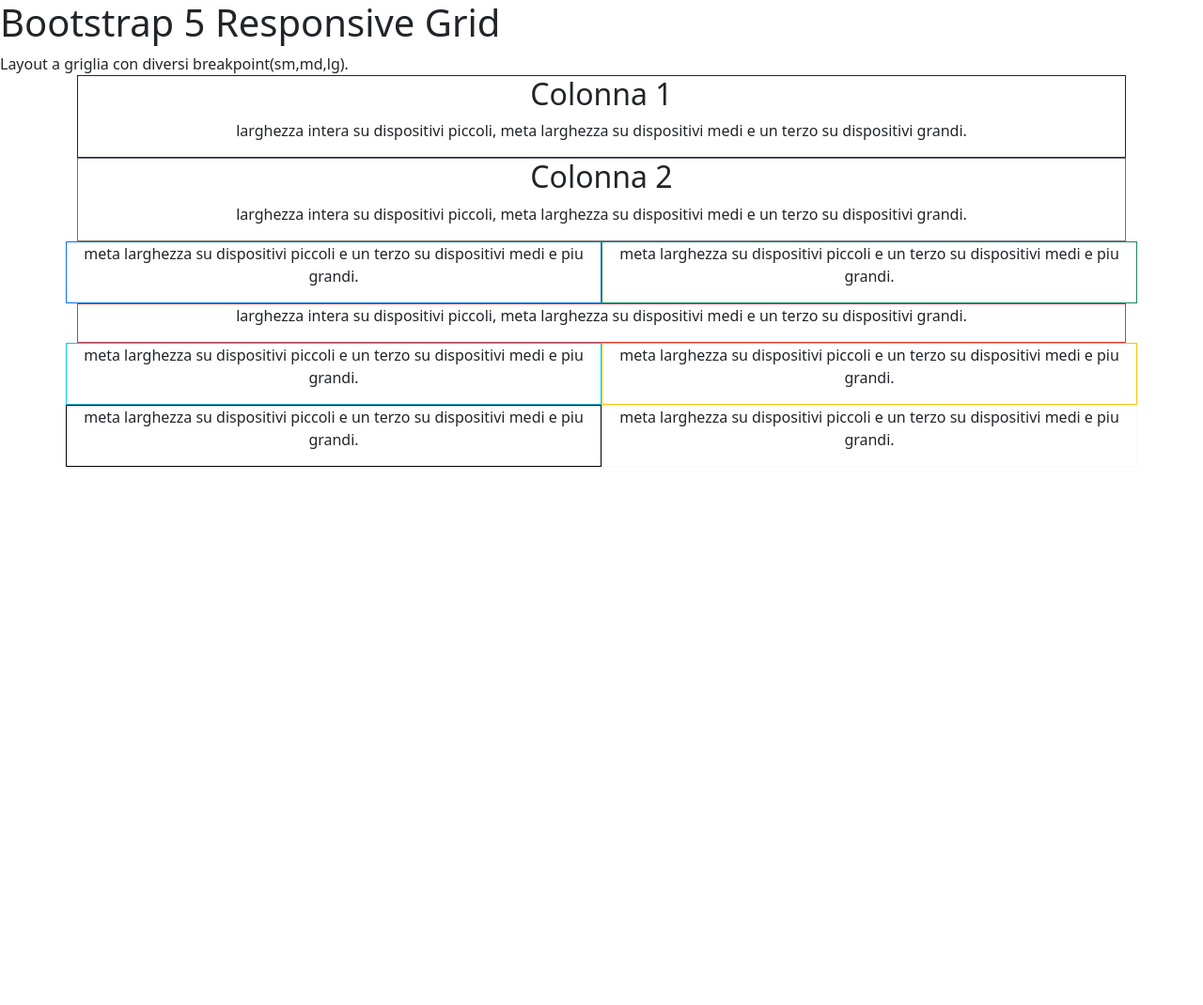
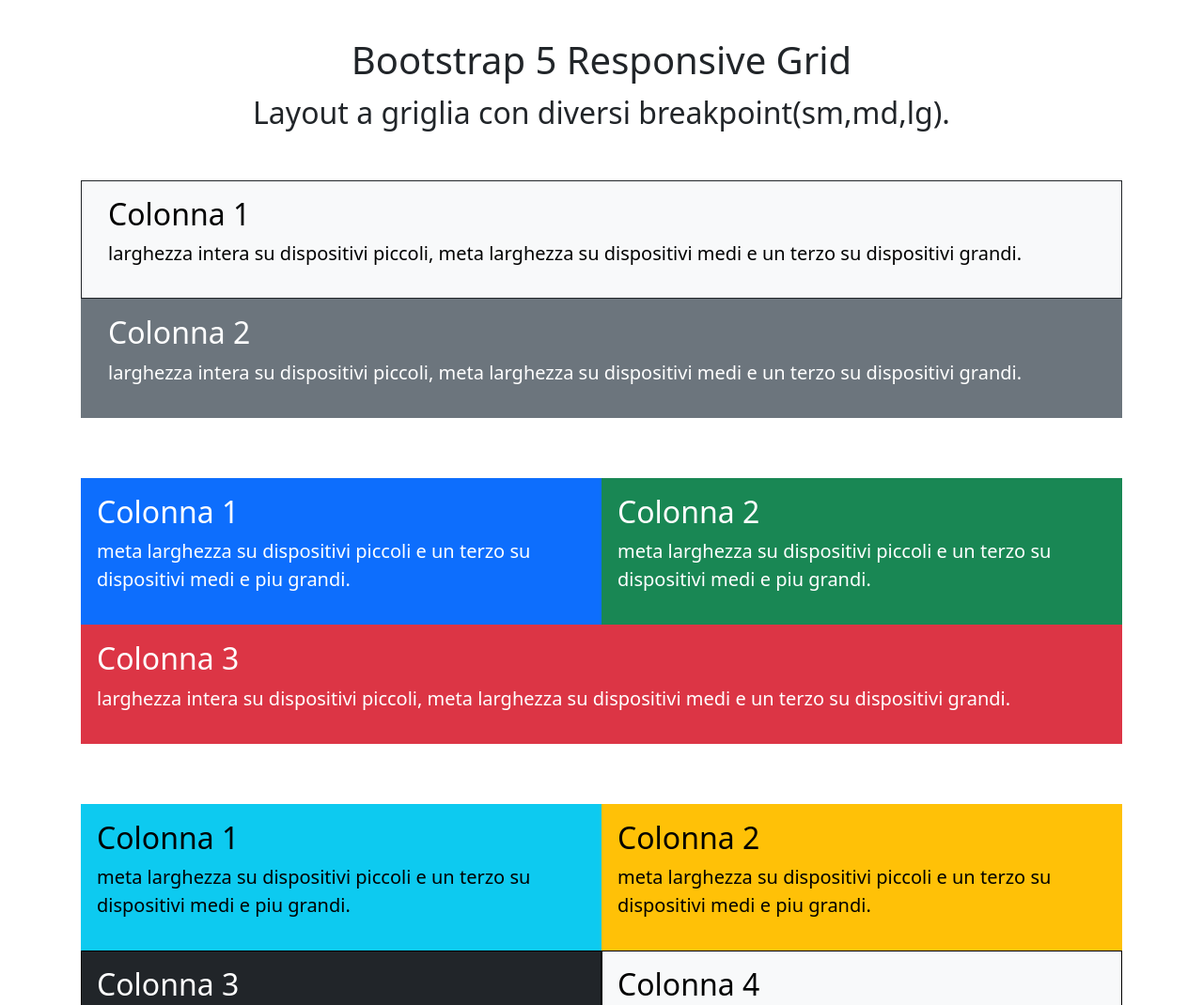
Before and after one commit to salvatoretullo15-cmd/htmlcss-bootstrap-layout, a plain HTML site: page index.html in a window 1280 px wide. Shown: the top 1070 px of the page at 94% size. Before the commit the page ends 800 px from the top, so only its background shows below. Drawn offline with nearby package versions, Linux system fonts and the light colour scheme.

Commit message:
commit finale

```diff
--- a/index.html
+++ b/index.html
@@ -7,65 +7,68 @@
     <link href="https://cdn.jsdelivr.net/npm/bootstrap@5.3.8/dist/css/bootstrap.min.css" rel="stylesheet" integrity="sha384-sRIl4kxILFvY47J16cr9ZwB07vP4J8+LH7qKQnuqkuIAvNWLzeN8tE5YBujZqJLB" crossorigin="anonymous">
   </head>
   <body>
-    <header>
-    <h1>Bootstrap 5 Responsive Grid</h1>
-    <span>Layout a griglia con diversi breakpoint(sm,md,lg).</span>
-    </header>
-    <main>
-        <div class="container text-center">
-            <div class="col">
-                <div class="col border border-dark">
+    <div class="container text-center ">
+            <header class="p-4 m-3">
+            <h1>Bootstrap 5 Responsive Grid</h1>
+            <span class="fs-2">Layout a griglia con diversi breakpoint(sm,md,lg).</span>
+            </header>
+        <main >
+            <div class="col form-control-lg text-start ">
+                <div class="row border border-dark text-bg-light p-3">
                     <h2>Colonna 1 </h2>
                     <p>larghezza intera su dispositivi piccoli,
                     meta larghezza su dispositivi medi e un terzo
                     su dispositivi grandi.</p>
                 </div>
-                <div class="col border border-secondary">
+                <div class="row border border-secondary text-bg-secondary p-3">
                     <h2>Colonna 2</h2>
                     <p>larghezza intera su dispositivi piccoli,
                      meta larghezza su dispositivi medi e un
                      terzo su dispositivi grandi.</p>
                 </div>
             </div>
-            <div class="row ">
-                <div class="col border border-primary">
+            <div class="row form-control-lg text-start">
+                <div class="col gy-5 border border-primary text-bg-primary p-3">
+                    <h2>Colonna 1</h2>
                     <p>meta larghezza su dispositivi piccoli
                     e un terzo su dispositivi medi e piu grandi.</p>
                 </div>
-                <div class="col border border-success">
+                <div class="col gy-5 border border-success text-bg-success p-3">
+                    <h2>Colonna 2</h2>
                     <p>meta larghezza su dispositivi piccoli
                     e un terzo su dispositivi medi e piu grandi.</p>
                 </div>
-            </div>
-            <div class="col">
-                <div class="col border border-danger">
+                <div class="border border-danger text-bg-danger p-3">
+                    <h2>Colonna 3</h2>
                     <p>larghezza intera su dispositivi piccoli,
                     meta larghezza su dispositivi medi e un terzo
                     su dispositivi grandi.</p>
                 </div>
             </div>
-            <div class="row">
-                <div class="col border border-info">
+            <div class="row row-cols-2 form-control-lg text-start">
+                <div class="col gy-5 border border-info text-bg-info p-3">
+                    <h2>Colonna 1</h2>
                     <p>meta larghezza su dispositivi piccoli
                     e un terzo su dispositivi medi e piu grandi.</p>
                 </div>
-                <div class="col border border-warning">
+                <div class="col gy-5 border border-warning text-bg-warning p-3">
+                    <h2>Colonna 2</h2>
                     <p>meta larghezza su dispositivi piccoli
                     e un terzo su dispositivi medi e piu grandi.</p>
                 </div>
-            </div>
-            <div class="row">
-                <div class="col border border-black">
+                <div class="col border border-black text-bg-dark p-3">
+                    <h2>Colonna 3</h2>
                     <p>meta larghezza su dispositivi piccoli
-                    e un terzo su dispositivi medi e piu grandi.</p>
+                        e un terzo su dispositivi medi e piu grandi.</p>
                 </div>
-                <div class="col border border-light">
+                <div class="col border border-black text-bg-light p-3">
+                    <h2>Colonna 4</h2>
                     <p>meta larghezza su dispositivi piccoli
-                    e un terzo su dispositivi medi e piu grandi.</p>
+                     e un terzo su dispositivi medi e piu grandi.</p>
                 </div>
             </div>
-        </div>
-    </main>
+        </main>
+    </div>
     <script src="https://cdn.jsdelivr.net/npm/bootstrap@5.3.8/dist/js/bootstrap.bundle.min.js" integrity="sha384-FKyoEForCGlyvwx9Hj09JcYn3nv7wiPVlz7YYwJrWVcXK/BmnVDxM+D2scQbITxI" crossorigin="anonymous"></script>
   </body>
 </html>
```
